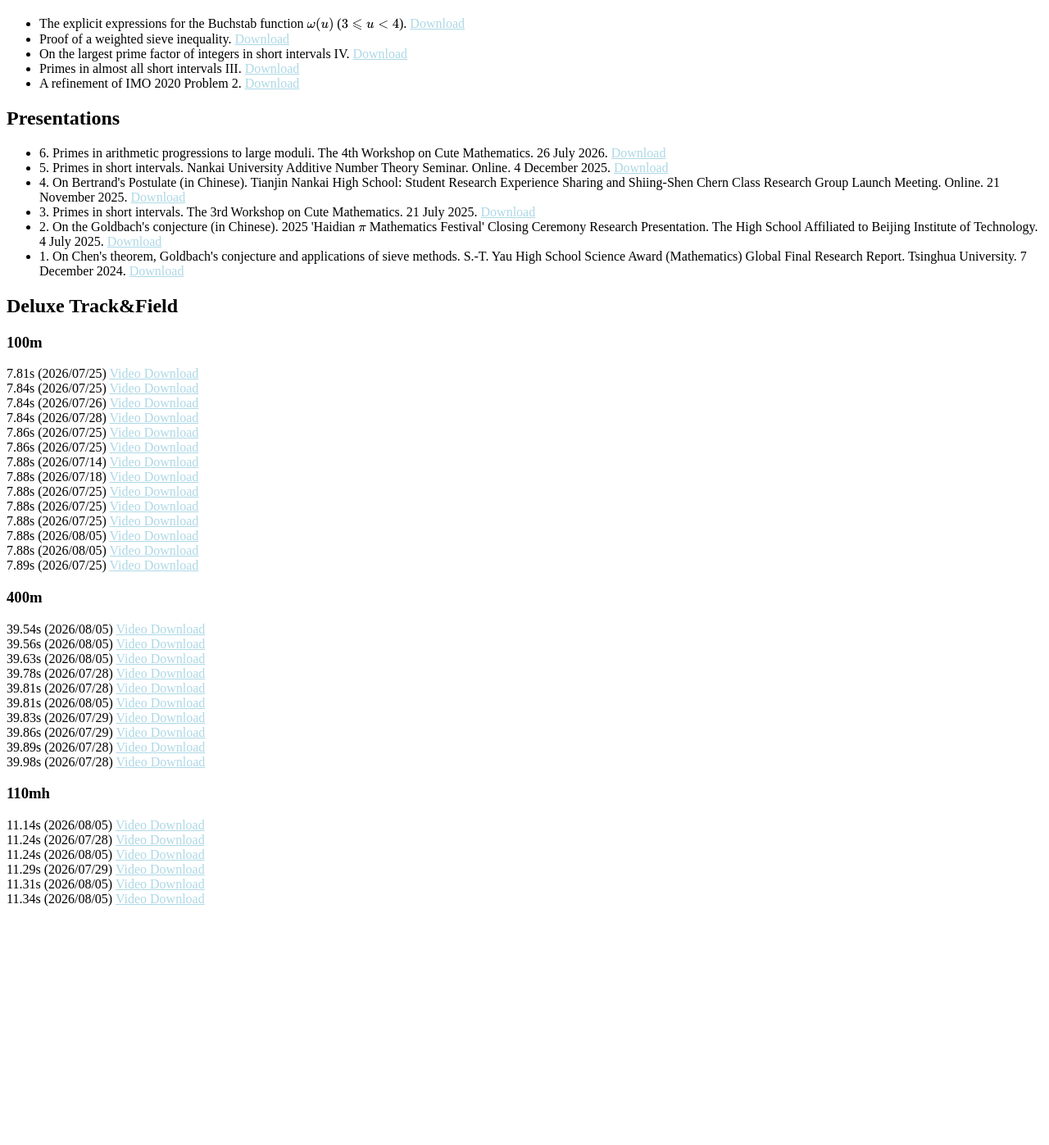
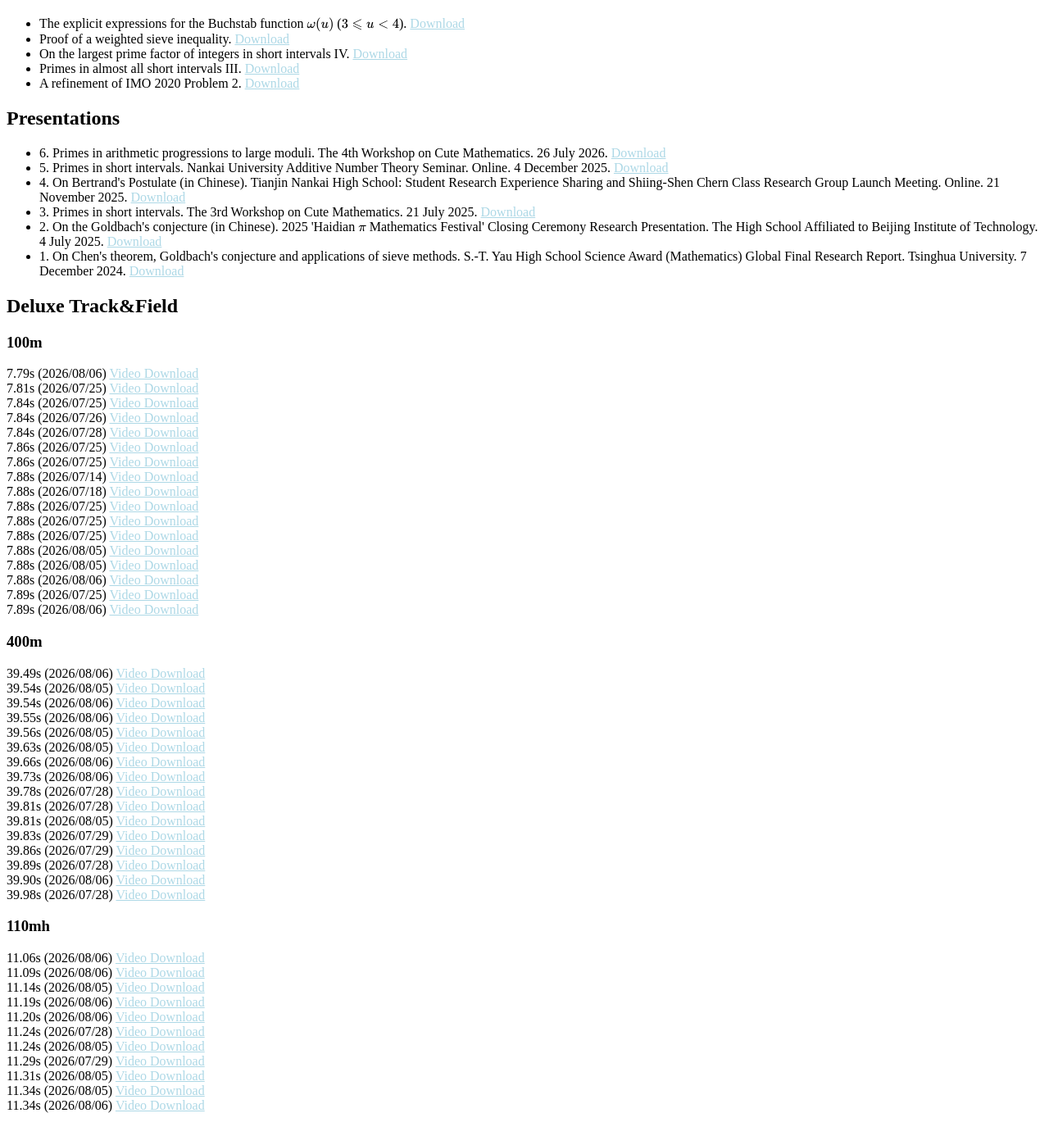
Before and after one commit to CareyRunboLi/CareyRunboLi.github.io, a Jekyll site: the page built from index.md, in a window 1280 px wide and 1400 px high, scrolled down 2456 px. Shown: the top 1397 px of the window at 82% size. Built offline with Jekyll 4.4.1, drawn with Linux system fonts in a browser that asks for light colours; some web fonts are replaced; formulas are drawn with MathJax 3; a style sheet for code colours, icons or effects is not loaded; our own code applies the rules of GitHub Pages for plain Markdown files; before the commit the page ends 3604 px from its top, so only the background shows below that.

Commit message:
Update trackandfield.md

```diff
--- a/_includes/trackandfield.md
+++ b/_includes/trackandfield.md
@@ -8,6 +8,7 @@
 
 ### 100m
 
+7.79s (2026/08/06) <a href="https://runbolicarey.com/assets/TrackAndField/DeluxeTrackAndField_100m_7.79s_260806.mp4"><span>Video Download</span></a>
 7.81s (2026/07/25) <a href="https://runbolicarey.com/assets/TrackAndField/DeluxeTrackAndField_100m_7.81s_260725.mp4"><span>Video Download</span></a>
 7.84s (2026/07/25) <a href="https://runbolicarey.com/assets/TrackAndField/DeluxeTrackAndField_100m_7.84s_260725.mp4"><span>Video Download</span></a>
 7.84s (2026/07/26) <a href="https://runbolicarey.com/assets/TrackAndField/DeluxeTrackAndField_100m_7.84s_260726.mp4"><span>Video Download</span></a>
@@ -21,26 +22,39 @@
 7.88s (2026/07/25) <a href="https://runbolicarey.com/assets/TrackAndField/DeluxeTrackAndField_100m_7.88s_260725_3.mp4"><span>Video Download</span></a>
 7.88s (2026/08/05) <a href="https://runbolicarey.com/assets/TrackAndField/DeluxeTrackAndField_100m_7.88s_260805_1.mp4"><span>Video Download</span></a>
 7.88s (2026/08/05) <a href="https://runbolicarey.com/assets/TrackAndField/DeluxeTrackAndField_100m_7.88s_260805_2.mp4"><span>Video Download</span></a>
+7.88s (2026/08/06) <a href="https://runbolicarey.com/assets/TrackAndField/DeluxeTrackAndField_100m_7.88s_260806.mp4"><span>Video Download</span></a>
 7.89s (2026/07/25) <a href="https://runbolicarey.com/assets/TrackAndField/DeluxeTrackAndField_100m_7.89s_260725.mp4"><span>Video Download</span></a>
+7.89s (2026/08/06) <a href="https://runbolicarey.com/assets/TrackAndField/DeluxeTrackAndField_100m_7.99s_260806.mp4"><span>Video Download</span></a>
 
 ### 400m
 
+39.49s (2026/08/06) <a href="https://runbolicarey.com/assets/TrackAndField/DeluxeTrackAndField_400m_39.49s_260806_Lite.mp4"><span>Video Download</span></a>
 39.54s (2026/08/05) <a href="https://runbolicarey.com/assets/TrackAndField/DeluxeTrackAndField_400m_39.54s_260805_Lite.mp4"><span>Video Download</span></a>
+39.54s (2026/08/06) <a href="https://runbolicarey.com/assets/TrackAndField/DeluxeTrackAndField_400m_39.54s_260806_Lite.mp4"><span>Video Download</span></a>
+39.55s (2026/08/06) <a href="https://runbolicarey.com/assets/TrackAndField/DeluxeTrackAndField_400m_39.55s_260806_Lite.mp4"><span>Video Download</span></a>
 39.56s (2026/08/05) <a href="https://runbolicarey.com/assets/TrackAndField/DeluxeTrackAndField_400m_39.56s_260805_Lite.mp4"><span>Video Download</span></a>
 39.63s (2026/08/05) <a href="https://runbolicarey.com/assets/TrackAndField/DeluxeTrackAndField_400m_39.63s_260805_Lite.mp4"><span>Video Download</span></a>
+39.66s (2026/08/06) <a href="https://runbolicarey.com/assets/TrackAndField/DeluxeTrackAndField_400m_39.66s_260806_Lite.mp4"><span>Video Download</span></a>
+39.73s (2026/08/06) <a href="https://runbolicarey.com/assets/TrackAndField/DeluxeTrackAndField_400m_39.73s_260806_Lite.mp4"><span>Video Download</span></a>
 39.78s (2026/07/28) <a href="https://runbolicarey.com/assets/TrackAndField/DeluxeTrackAndField_400m_39.78s_260728_Lite.mp4"><span>Video Download</span></a>
 39.81s (2026/07/28) <a href="https://runbolicarey.com/assets/TrackAndField/DeluxeTrackAndField_400m_39.81s_260728_Lite.mp4"><span>Video Download</span></a>
 39.81s (2026/08/05) <a href="https://runbolicarey.com/assets/TrackAndField/DeluxeTrackAndField_400m_39.81s_260805_Lite.mp4"><span>Video Download</span></a>
 39.83s (2026/07/29) <a href="https://runbolicarey.com/assets/TrackAndField/DeluxeTrackAndField_400m_39.83s_260729_Lite.mp4"><span>Video Download</span></a>
 39.86s (2026/07/29) <a href="https://runbolicarey.com/assets/TrackAndField/DeluxeTrackAndField_400m_39.86s_260729_Lite.mp4"><span>Video Download</span></a>
 39.89s (2026/07/28) <a href="https://runbolicarey.com/assets/TrackAndField/DeluxeTrackAndField_400m_39.89s_260728_Lite.mp4"><span>Video Download</span></a>
+39.90s (2026/08/06) <a href="https://runbolicarey.com/assets/TrackAndField/DeluxeTrackAndField_400m_39.90s_260806_Lite.mp4"><span>Video Download</span></a>
 39.98s (2026/07/28) <a href="https://runbolicarey.com/assets/TrackAndField/DeluxeTrackAndField_400m_39.98s_260728_Lite.mp4"><span>Video Download</span></a>
 
 ### 110mh
 
+11.06s (2026/08/06) <a href="https://runbolicarey.com/assets/TrackAndField/DeluxeTrackAndField_110mh_11.06s_260806.mp4"><span>Video Download</span></a>
+11.09s (2026/08/06) <a href="https://runbolicarey.com/assets/TrackAndField/DeluxeTrackAndField_110mh_11.09s_260806.mp4"><span>Video Download</span></a>
 11.14s (2026/08/05) <a href="https://runbolicarey.com/assets/TrackAndField/DeluxeTrackAndField_110mh_11.14s_260805.mp4"><span>Video Download</span></a>
+11.19s (2026/08/06) <a href="https://runbolicarey.com/assets/TrackAndField/DeluxeTrackAndField_110mh_11.19s_260806.mp4"><span>Video Download</span></a>
+11.20s (2026/08/06) <a href="https://runbolicarey.com/assets/TrackAndField/DeluxeTrackAndField_110mh_11.20s_260806.mp4"><span>Video Download</span></a>
 11.24s (2026/07/28) <a href="https://runbolicarey.com/assets/TrackAndField/DeluxeTrackAndField_110mh_11.24s_260728.mp4"><span>Video Download</span></a>
 11.24s (2026/08/05) <a href="https://runbolicarey.com/assets/TrackAndField/DeluxeTrackAndField_110mh_11.24s_260805.mp4"><span>Video Download</span></a>
 11.29s (2026/07/29) <a href="https://runbolicarey.com/assets/TrackAndField/DeluxeTrackAndField_110mh_11.29s_260729.mp4"><span>Video Download</span></a>
 11.31s (2026/08/05) <a href="https://runbolicarey.com/assets/TrackAndField/DeluxeTrackAndField_110mh_11.31s_260805.mp4"><span>Video Download</span></a>
 11.34s (2026/08/05) <a href="https://runbolicarey.com/assets/TrackAndField/DeluxeTrackAndField_110mh_11.34s_260805.mp4"><span>Video Download</span></a>
+11.34s (2026/08/06) <a href="https://runbolicarey.com/assets/TrackAndField/DeluxeTrackAndField_110mh_11.34s_260806.mp4"><span>Video Download</span></a>
```
